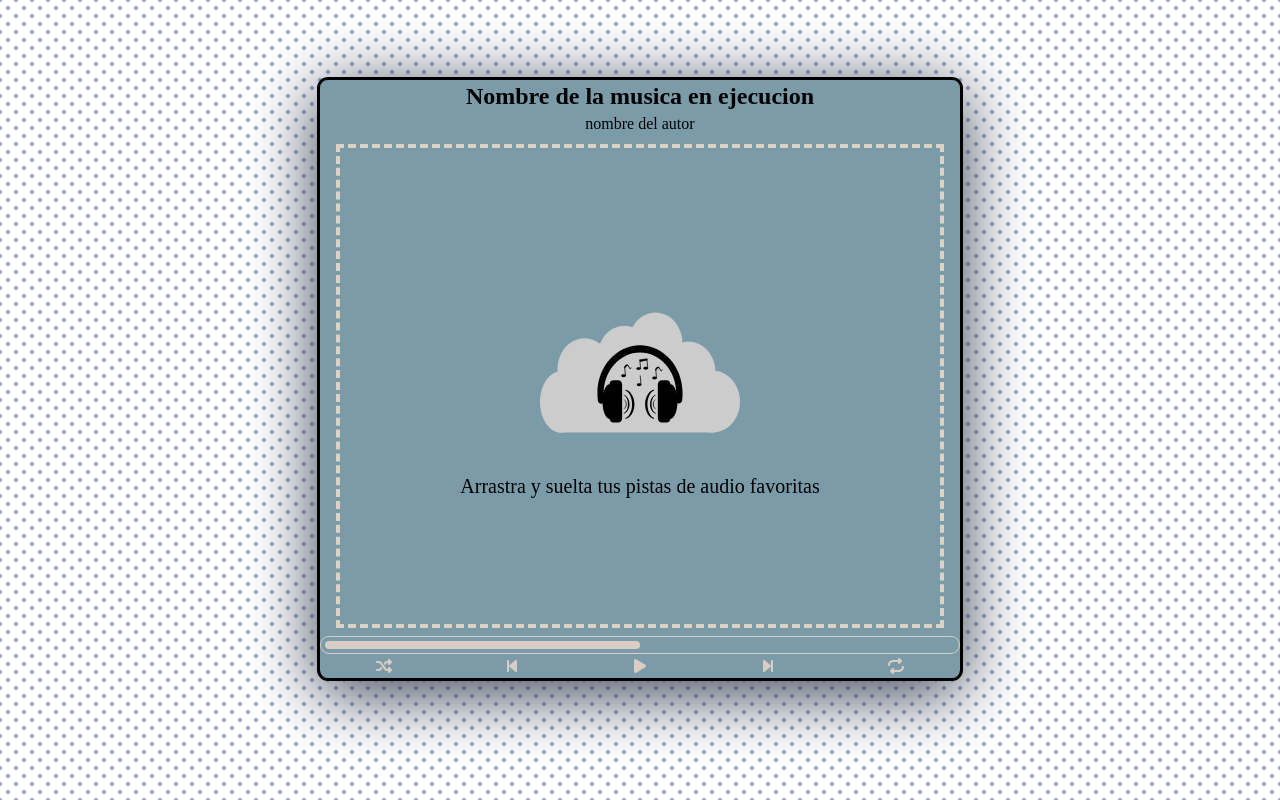
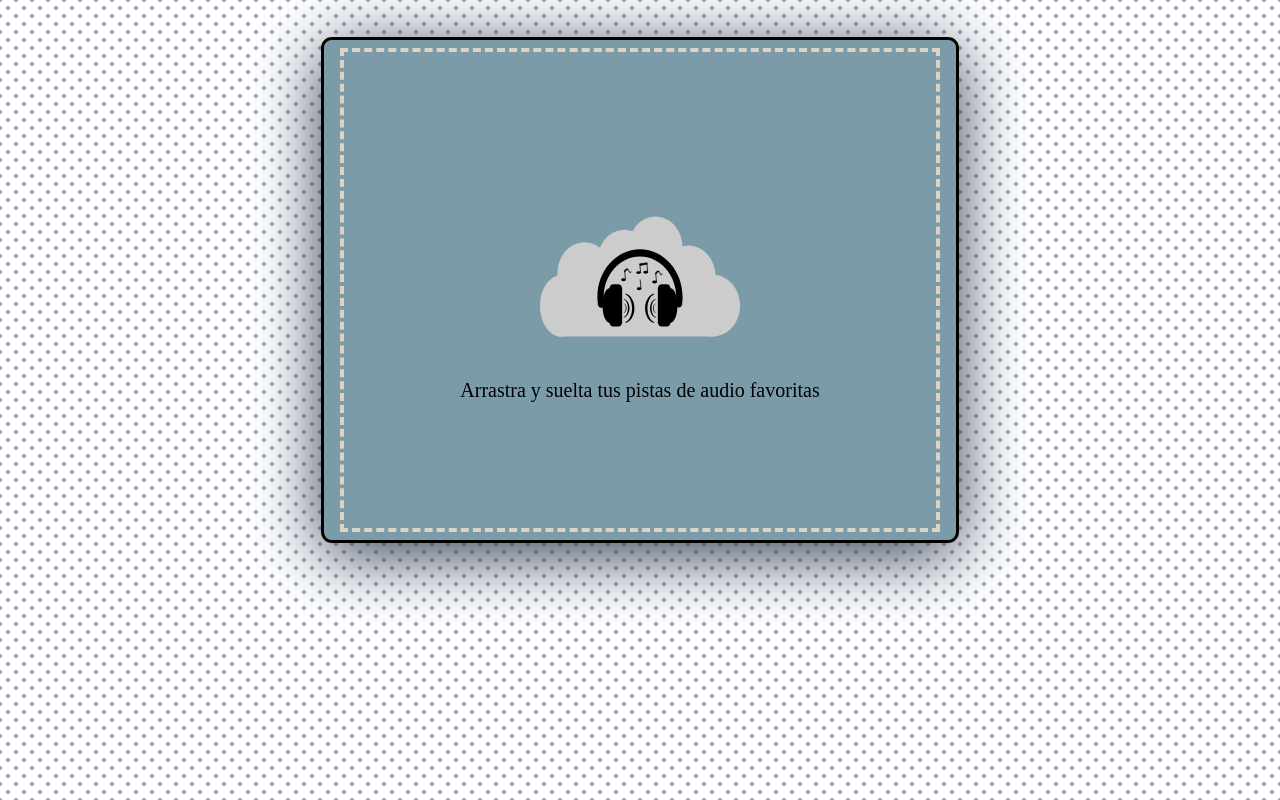
Before and after one commit to DeveloperOscar/MediaPlayer, a Next.js app: page / in a window 1280 px wide. Built offline with nearby package versions, Linux system fonts and the light colour scheme.

Commit message:
Los controles multimedia solo estaran disponibles si existen audios

```diff
--- a/app/features/sounds/soundsSlice/index.ts
+++ b/app/features/sounds/soundsSlice/index.ts
@@ -31,5 +31,9 @@ const soundsSlice = createSlice({
 
 export default soundsSlice.reducer;
 export const { addSound } = soundsSlice.actions;
-export const {selectIds: selectSoundIds, selectById: selectSoundById} =  soundsAdapter.getSelectors((state: RootState)  => state.sounds)
+export const {
+  selectIds: selectSoundIds,
+  selectById: selectSoundById,
+  selectTotal: selectSoundsTotal
+} =  soundsAdapter.getSelectors((state: RootState)  => state.sounds)
 //podemos exportar tambien otros selectores , ya sean memorizados o los normales
--- a/components/molecules/play-list/index.tsx
+++ b/components/molecules/play-list/index.tsx
@@ -30,7 +30,6 @@ const PlayList = () => {
     setState("bg-transparent")
     const fileList = e.dataTransfer.files;
     const promises: Promise<mm.IAudioMetadata>[] = [];
-
     for (let i = 0; i < fileList.length; ++i) {
       promises.push(mm.parseBlob(fileList[i], {
         duration: true
@@ -46,7 +45,7 @@ const PlayList = () => {
   }, [])
 
   return (
-    <div className={`px-4 py-2 h-[200px] md:h-[500px] flex flex-col justify-center gap-5 `} onDragOver={onDragOver} onDrop={onDrop} onDragLeave={onDragLeave}>
+    <div className={`px-4 py-2 h-full sm:h-[200px] md:h-[500px] flex flex-col justify-center gap-5 overflow-auto`} onDragOver={onDragOver} onDrop={onDrop} onDragLeave={onDragLeave}>
       {
         idsSounds.length > 0 ?
           idsSounds.map((id) => <PlayListItem id={id} key={id} />)
@@ -67,11 +66,10 @@ const PlayList = () => {
 
 function makeMusicEntityOf(metadata: mm.IAudioMetadata, file: File): MusicEntity {
   let name = file.name.replace(/\.\w+/g,"");
-  name = name.replace(/\s+/," ").trim()
-  const [autor,title] = name.split("-");
+  const [autor,title] = name.trim().split("-");
   return {
-    title: metadata.common.title ? metadata.common.title : title,
-    autor: metadata.common.artist ? metadata.common.artist : autor,
+    title: metadata.common.title ? metadata.common.title : title ? title : "desconocido",
+    autor: metadata.common.artist ? metadata.common.artist : autor ? autor : "desconocido",
     id: uuidv4(),
     album: metadata.common.albumartist,
     genre: metadata.common.genre ? metadata.common.genre[0] : undefined,
--- a/components/organism/music-player/index.tsx
+++ b/components/organism/music-player/index.tsx
@@ -1,14 +1,17 @@
+import { selectSoundsTotal } from "app/features/sounds/soundsSlice";
+import { useAppSelector } from "app/hooks";
 import CardContainer from "components/atoms/card-container";
 import MediaTitle from "components/atoms/media-title";
 import MediaControl from "components/molecules/media-control";
 import PlayList from "components/molecules/play-list";
 
 const MusicPlayer = () => {
+  const total = useAppSelector(selectSoundsTotal)
   return (
     <CardContainer className="w-full md:w-[50%]">
-      <MediaTitle title="Nombre de la musica en ejecucion" subtitle="nombre del autor" />
+      {total > 0 ? <MediaTitle title="title" subtitle="autor" /> : "" }
       <PlayList/>
-      <MediaControl />
+      {total > 0 ? <MediaControl /> :""}
     </CardContainer>
   )
 }
--- a/pages/index.tsx
+++ b/pages/index.tsx
@@ -7,7 +7,7 @@ import { Provider } from 'react-redux'
 
 const Home: NextPage = () => {
   return (
-    <div className={"flex flex-column justify-around py-20 items-center"}>
+    <div className={"flex flex-column justify-around p-2 md:py-10 items-center"}>
       <Head>
         <title>Reproductor Multimedia App</title>
         <meta name="description" content="Reproductor multimedia sencillo" />
```
